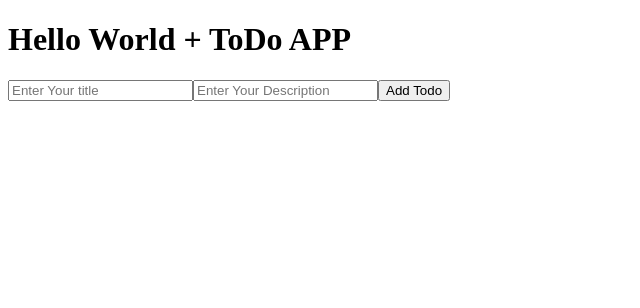
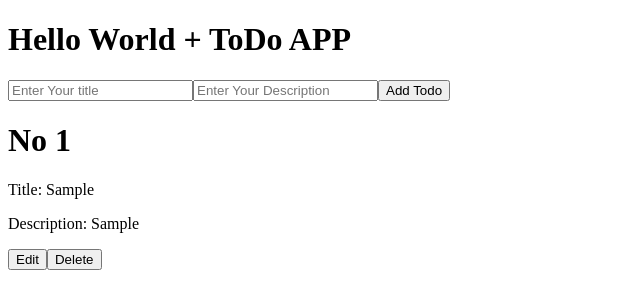
Before and after one commit to khalilsediq/React-JS-ToDo_APP, a React (Vite) app in the folder ReactJS_ToDo_APP/: page / in a window 1280 px wide. Both pictures are taken after typing "Sample", "Sample" into the empty fields and a click on the button "Add Todo". Shown: the top 308 px of the page, without its empty margins (0-640 px from the left). Built offline with nearby package versions, Linux system fonts and the light colour scheme.

Commit message:
Todo Successfully Created

```diff
--- a/ReactJS_ToDo_APP/src/App.jsx
+++ b/ReactJS_ToDo_APP/src/App.jsx
@@ -37,27 +37,40 @@ import { react, khalilState, useState } from "react";
 function App() {
   const [title, setTitle] = useState("");
   const [description, setDescription] = useState("");
-  const [todo, setTodo] = useState([]);
+  const [mytodo, setTodo] = useState([]);
 
   const addTodo = (event) => {
     event.preventDefault();
     console.log(`Title: ${title}`);
     console.log(`Description: ${description}` );
 
-    todo.push({
+    mytodo.push({
       title,
       description,
     });
-    setTodo([...todo]);
+    setTodo([...mytodo]);
 
     setTitle("");
     setDescription("");
   };
 
+  const deletTodo = (index)=>{
+    console.log("Delete ToDo" , index)
+    mytodo.splice(index, 1)
+    setTodo([...mytodo])
+  }
+
+  const editTodo = (index)=>{
+    console.log("Todo Edite", index);
+    const edt = prompt("Update Your ToDO", mytodo[index].title)
+    mytodo[index].title = edt
+    setTodo([...mytodo])
+  }
+
   return (
     <>
       <h1>Hello World + ToDo APP</h1>
-      <form onSubmit={addTodo} action="">
+      <form onSubmit={addTodo} >
         <input
           value={title}
           onChange={(e) => {
@@ -74,8 +87,29 @@ function App() {
         />
         <button>Add Todo</button>
       </form>
-    </>
-  );
+
+
+
+      <div>
+          {mytodo.length > 0 ? mytodo.map((item, index)=> {
+            return <div key={index}>
+
+            <h1>No {index + 1} </h1>
+            <p>Title: {item.title}</p>
+            <p>Description: {item.description}</p>
+            <button onClick={() =>{
+              editTodo(index)
+            }}> Edit </button>
+            <button onClick={()=>{
+              deletTodo(index)
+            }}> Delete </button>
+
+            </div>
+          }) : <h1>No Todo Found </h1>}
+
+           </div>
+   </>
+  )
 }
 
 export default App;
```
